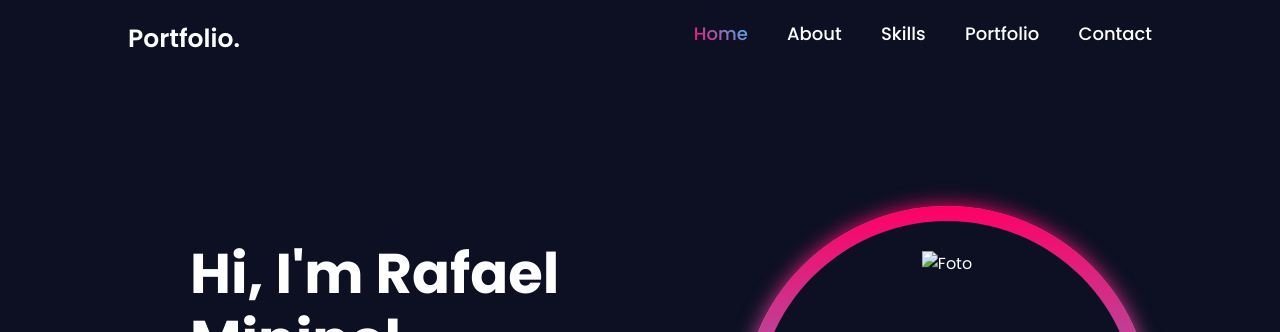
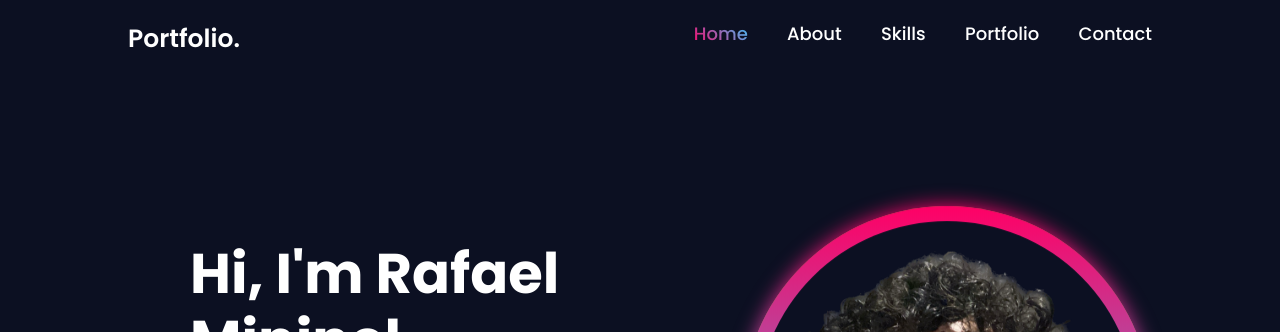
Before and after one commit to rafaelmininel/projeto-portfolio, a plain HTML site: page index.html in a window 1280 px wide. Shown: the top 332 px of the page. Drawn offline with nearby package versions, Linux system fonts and the light colour scheme.

Commit message:
add photo

```diff
--- a/index.html
+++ b/index.html
@@ -39,7 +39,7 @@
                 <span></span>
                 <span></span>
                 <div class="image">
-                    <img src="home.png" alt="Foto">
+                    <img src="Imagem PNG.png" alt="Foto">
                 </div>
             </div>
         </div>
```
Also changed, not shown: Imagem PNG.png (added), eu_rafa.jpg (added).
